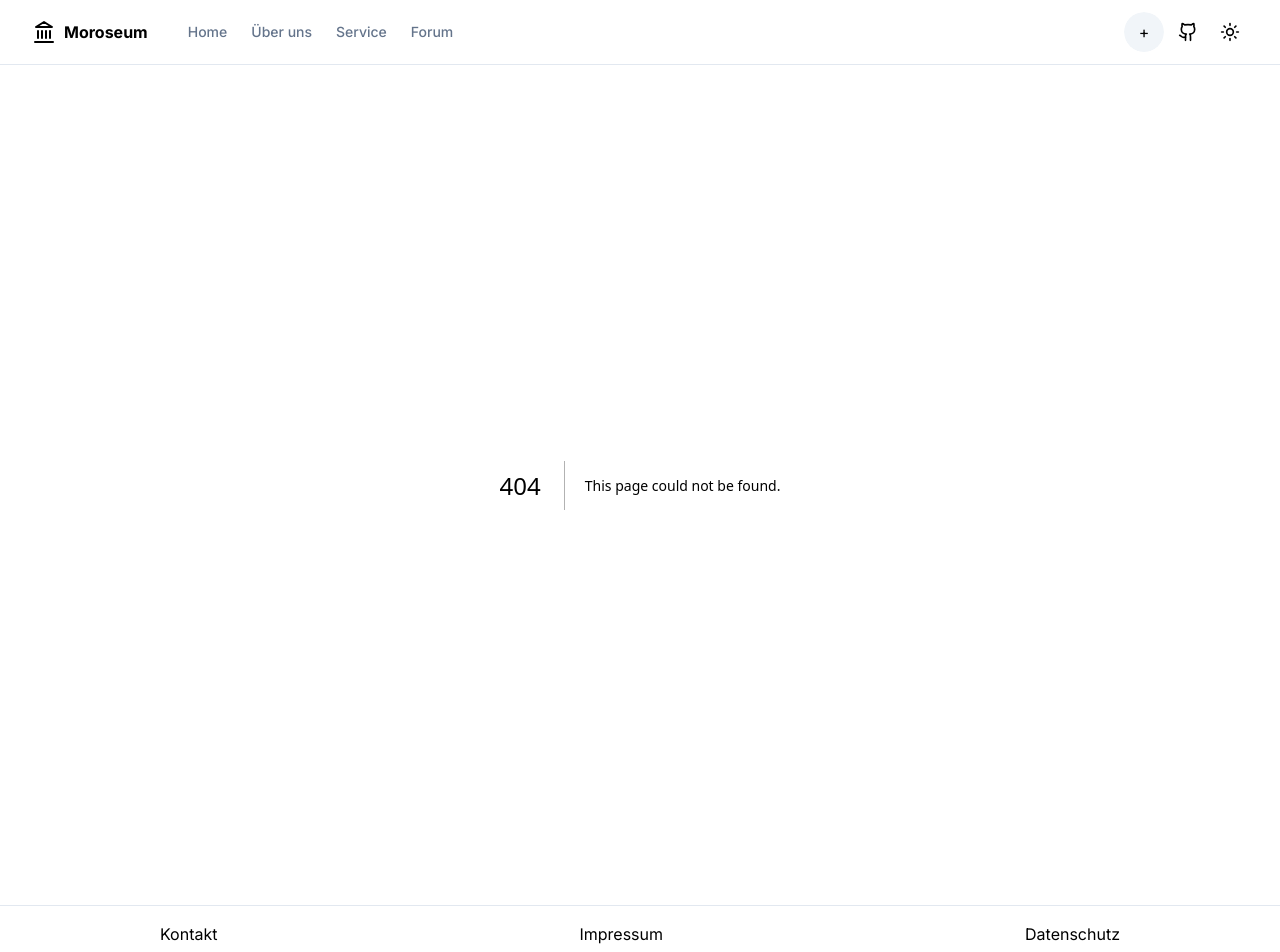
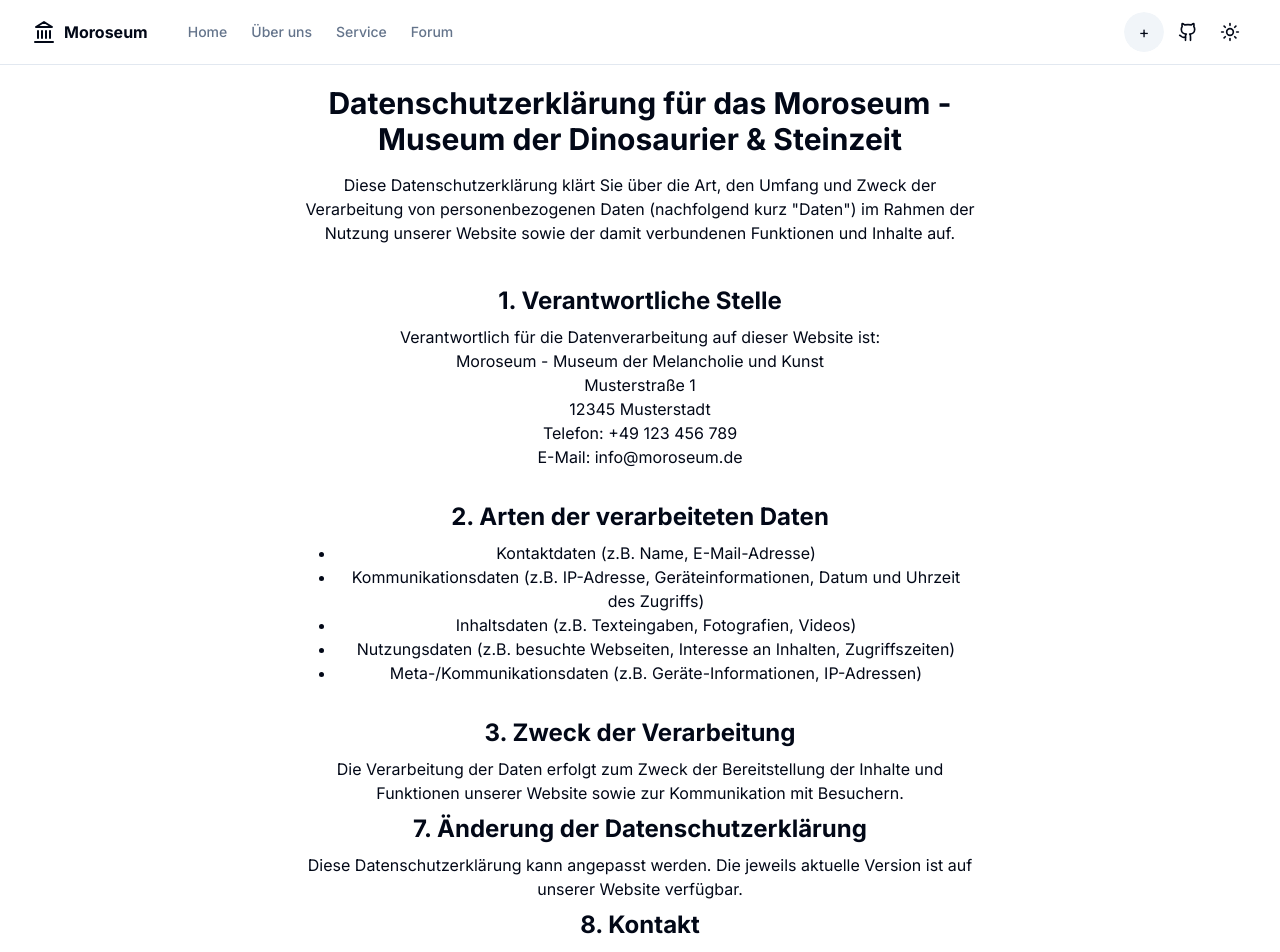
Before and after one commit to Marcel267/museum, a Next.js app: page /data-privacy in a window 1280 px wide. Before the commit this address had no page. Shown: the top 952 px of the page. Built offline with nearby package versions, Linux system fonts and the light colour scheme.

Commit message:
WIP: Impressum, Kontakt und Datenschutz Page

```diff
--- /dev/null
+++ b/app/contact/page.tsx
@@ -0,0 +1,16 @@
+import React from 'react'
+
+export default function AboutUs() {
+  return (
+      <>
+        <div className='text-center'>
+          <h1 className='text-2xl'>Kontakt</h1>
+          <h2 className='text-1xl'> Moroseum Musem</h2>
+          <h2 className='text-1xl'> Museumstraße 1</h2>
+          <h2 className='text-1xl'> 13370 Museumshausen</h2>
+          <h2 className='text-1xl'> Telefon: (069) 09090</h2>
+          <h2 className='text-1xl'> E-Mail: info@moroseum.de</h2>
+        </div>
+      </>
+  )
+}
--- /dev/null
+++ b/app/data-privacy/page.tsx
@@ -0,0 +1,58 @@
+import React from 'react';
+
+export default function AboutUs() {
+  return (
+      <>
+        <div className='text-center max-w-2xl mx-auto'>
+          <h1 className='text-3xl font-bold mb-4'>
+            Datenschutzerklärung für das Moroseum - Museum der Dinosaurier & Steinzeit
+          </h1>
+
+          <p className='mb-4'>
+            Diese Datenschutzerklärung klärt Sie über die Art, den Umfang und Zweck der Verarbeitung von personenbezogenen Daten (nachfolgend kurz "Daten") im Rahmen der Nutzung unserer Website sowie der damit verbundenen Funktionen und Inhalte auf.
+          </p>
+          <br/>
+          <h2 className='text-2xl font-bold mb-2'>1. Verantwortliche Stelle</h2>
+          <p>
+            Verantwortlich für die Datenverarbeitung auf dieser Website ist:
+            <br />
+            Moroseum - Museum der Melancholie und Kunst
+            <br />
+            Musterstraße 1
+            <br />
+            12345 Musterstadt
+            <br />
+            Telefon: +49 123 456 789
+            <br />
+            E-Mail: info@moroseum.de
+          </p>
+          <br/>
+          <h2 className='text-2xl font-bold my-2'>2. Arten der verarbeiteten Daten</h2>
+          <ul className='list-disc ml-8'>
+            <li>Kontaktdaten (z.B. Name, E-Mail-Adresse)</li>
+            <li>Kommunikationsdaten (z.B. IP-Adresse, Geräteinformationen, Datum und Uhrzeit des Zugriffs)</li>
+            <li>Inhaltsdaten (z.B. Texteingaben, Fotografien, Videos)</li>
+            <li>Nutzungsdaten (z.B. besuchte Webseiten, Interesse an Inhalten, Zugriffszeiten)</li>
+            <li>Meta-/Kommunikationsdaten (z.B. Geräte-Informationen, IP-Adressen)</li>
+          </ul>
+          <br/>
+          <h2 className='text-2xl font-bold my-2'>3. Zweck der Verarbeitung</h2>
+          <p>
+            Die Verarbeitung der Daten erfolgt zum Zweck der Bereitstellung der Inhalte und Funktionen unserer Website sowie zur Kommunikation mit Besuchern.
+          </p>
+
+          {/* Weitere Abschnitte... */}
+
+          <h2 className='text-2xl font-bold my-2'>7. Änderung der Datenschutzerklärung</h2>
+          <p>
+            Diese Datenschutzerklärung kann angepasst werden. Die jeweils aktuelle Version ist auf unserer Website verfügbar.
+          </p>
+
+          <h2 className='text-2xl font-bold my-2'>8. Kontakt</h2>
+          <p>
+            Für Fragen zum Datenschutz kontaktieren Sie uns bitte unter info@moroseum-museum.de oder unter der oben angegebenen Adresse.
+          </p>
+        </div>
+      </>
+  );
+}
--- /dev/null
+++ b/app/impressum/page.tsx
@@ -0,0 +1,71 @@
+import React from 'react'
+
+export default function AboutUs() {
+  return (
+      <div>
+        <div className='text-center max-w-2xl mx-auto'>
+          <br />
+          <br />
+          <h2 className='text-2xl font-bold mb-2'>
+            Moroseum - Museum der Dinosaurier & Steinzeit
+          </h2>
+          <br/>
+          <h2 className='text-xl font-bold mb-2'>
+            Kontakt:
+          </h2>
+          <h2>Musterstraße 1</h2>
+          <h2>12345 Musterstadt</h2>
+          <h2>Telefon: +49 123 456 789</h2>
+          <h2>
+            E-Mail: info@moroseum.de
+          </h2>
+          <br />
+          <br />
+          <h2 className='text-xl font-bold mb-2'>
+            Vertreten durch den Geschäftsführer:
+          </h2>
+          <h2>Marcel Sebastian Fath</h2>
+          <h2>
+            Handelsregister: Amtsgericht Musterstadt, HRB 98765
+          </h2>
+          <h2>
+            Umsatzsteueridentifikationsnummer: DE123456789
+          </h2>
+          <br />
+          <br />
+          <h2 className='text-xl font-bold mb-2'>
+            Verantwortlich für den Inhalt nach § 55 Abs. 2 RStV:
+          </h2>
+          <h2>Marcel Sebastian Fath</h2>
+          <h2>Musterstraße 1</h2>
+          <h2>12345 Musterstadt</h2>
+          <br />
+          <br />
+          <h2 className='text-xl font-bold mb-2'>Haftungshinweis:</h2>
+          <h2>
+            Trotz sorgfältiger inhaltlicher Kontrolle übernehmen wir keine Haftung
+            für die Inhalte externer Links. Für den Inhalt der verlinkten Seiten
+            sind ausschließlich deren Betreiber verantwortlich.
+          </h2>
+          <br />
+          <br />
+          <h2 className='text-xl font-bold mb-2'>Urheberrecht:</h2>
+          <h2>
+            Die durch die Seitenbetreiber erstellten Inhalte und Werke auf diesen
+            Seiten unterliegen dem deutschen Urheberrecht. Die Vervielfältigung,
+            Bearbeitung, Verbreitung und jede Art der Verwertung außerhalb der
+            Grenzen des Urheberrechtes bedürfen der schriftlichen Zustimmung des
+            jeweiligen Autors bzw. Erstellers.
+          </h2>
+          <br />
+          <br />
+          <h2 className='text-xl font-bold mb-2'>Datenschutz:</h2>
+          <h2 >
+            Unsere Datenschutzerklärung finden Sie [hier](Link zur Datenschutzerklärung).
+          </h2>
+          <br />
+          <br />
+        </div>
+      </div>
+  )
+}
--- a/components/footer.tsx
+++ b/components/footer.tsx
@@ -4,8 +4,8 @@ export default function Footer() {
   return (
     <footer className="supports-backdrop-blur:bg-background/60 z-50 w-full border-t bg-background/95 backdrop-blur">
       <div className="container flex h-14 items-center justify-between px-5 md:px-40">
-        <Link href={"/contact"}>Kontakt</Link>
-        <Link href={"/legal-information"}>Impressum</Link>
+        <Link href={"/contact"}>Kontakt & AGBs</Link>
+        <Link href={"/impressum"}>Impressum</Link>
         <Link href={"/data-privacy"}>Datenschutz</Link>
       </div>
     </footer>
```
